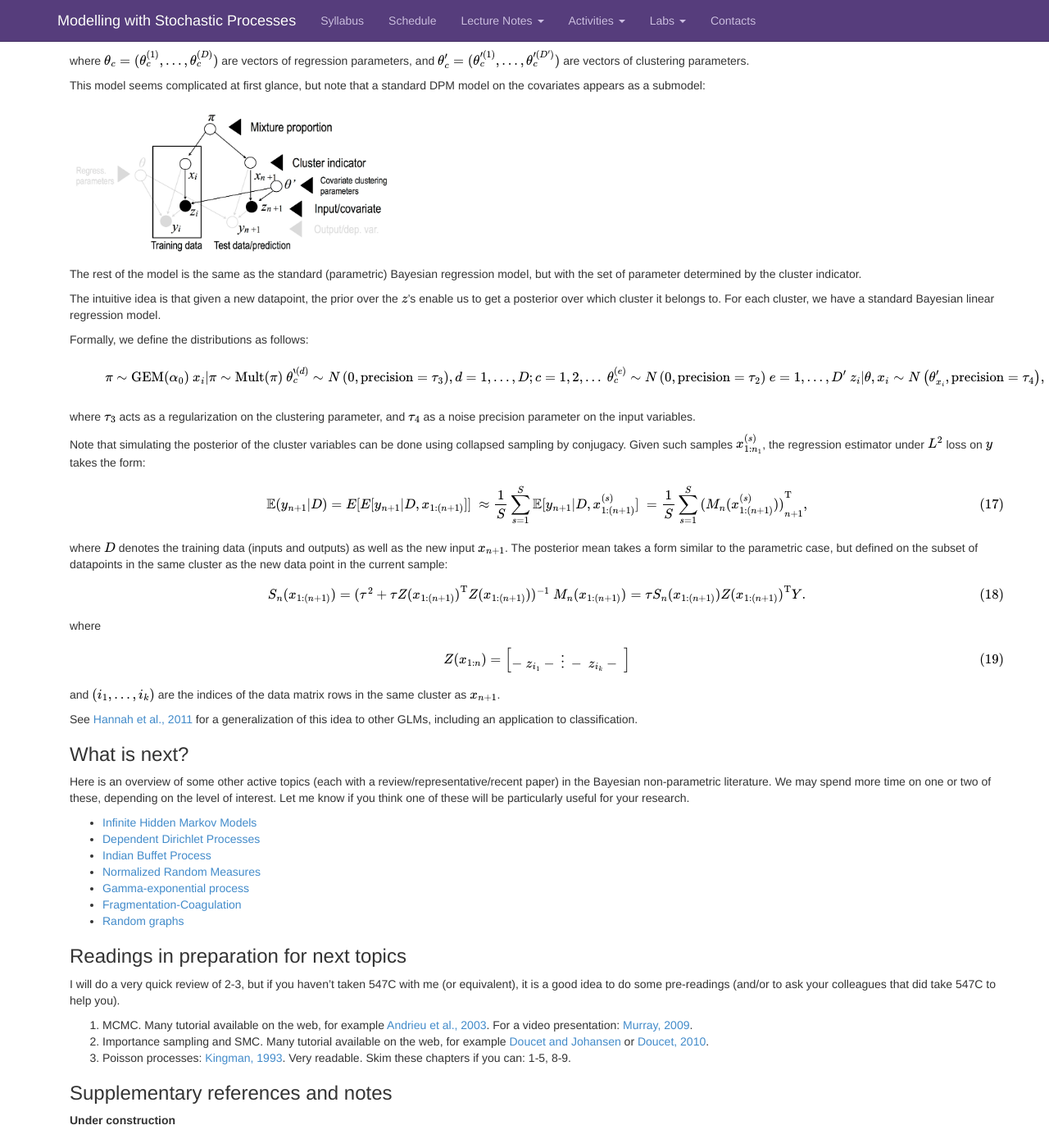
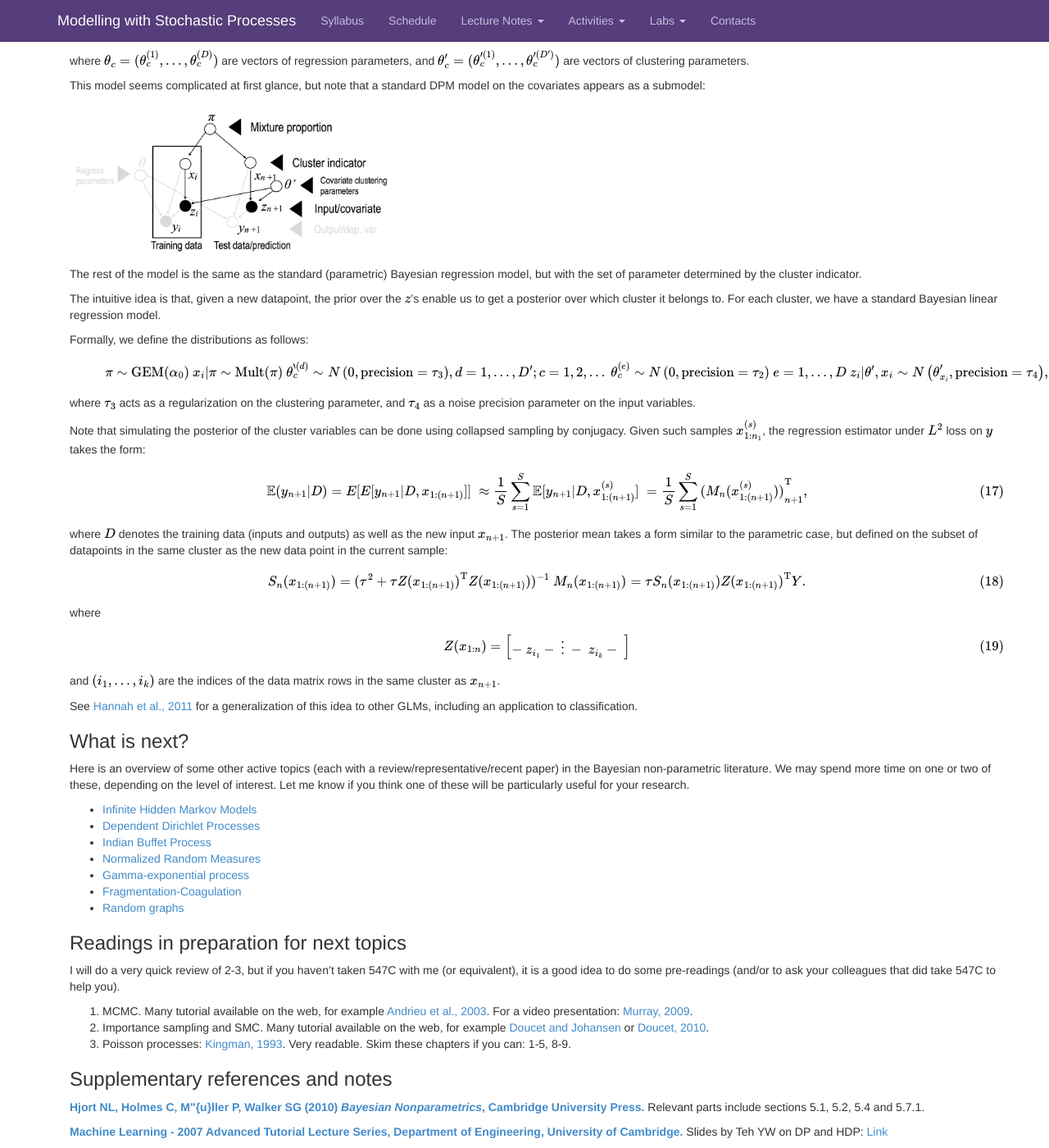
Before and after one commit to snowdj/stochastic_process_notes, a Jekyll site: the page built from _posts/2014-01-21-notes-lecture6.md, in a window 1280 px wide and 1400 px high, scrolled down 5139 px. Shown: the whole window at 82% size. Built offline with Jekyll 4.4.1, drawn with Linux system fonts in a browser that asks for light colours; nearby versions of some CDN libraries; Markdown is read by kramdown in place of the engine named in the settings; formulas are drawn with MathJax 3; comment, search, counter and statistics services are not loaded; some of the changed text lies outside the part shown.

Commit message:
Corrected typos (2)

```diff
--- a/_posts/2014-01-21-notes-lecture6.md
+++ b/_posts/2014-01-21-notes-lecture6.md
@@ -105,11 +105,10 @@
 
 1. Throw a dart on the prefix-specific stick $\pi^u$
 2. If it ends up in segment $c$ (e.g. $c=3$ here), sample $c$ beta random variables to construct the first few sticks
-3. Extract $c$ samples from $G$, return the third one. This is done by recursing this process:
+3. Extract $c$ samples from $G$, return the third one. $G$ can be sampled from using the following steps (the usual DP):
   1. Throw a dart on $\pi$,
   2. If it end up in segment $c'$ (e.g. $c'=2$ here), sample $c'$ beta random variables to construct the first few sticks
-  3. Generate $\theta\_1, \dots, \theta\_{c'}$ and return $\theta\_3$ (return the sample from $G$).
-
+  3. Generate $\theta\_1, \dots, \theta\_{c'}$ from $\unif(W)$. Here $\theta\_{c'}$ is the first realization of $G$. Repeat the process to generate $c=3$ realizations from $G$. Return $\theta\_3$.
 
 When the next sample is needed, only generate new sticks and base measure samples if the dart falls outside the region that was generated so far.  This means that samples from $G\_0$ are needed only when both the dart on the context specific and global sticks fall outside the sticks already generated.
 
@@ -213,16 +212,16 @@
 
 The rest of the model is the same as the standard (parametric) Bayesian regression model, but with the set of parameter determined by the cluster indicator.
 
-The intuitive idea is that given a new datapoint, the prior over the $z$'s enable us to get a posterior over which cluster it belongs to.  For each cluster, we have a standard Bayesian linear regression model.
+The intuitive idea is that, given a new datapoint, the prior over the $z$'s enable us to get a posterior over which cluster it belongs to.  For each cluster, we have a standard Bayesian linear regression model.
 
 Formally, we define the distributions as follows:
 \begin{eqnarray}
  \pi &\sim& \gem(\alpha\_0) \\\\
  x\_i|\pi & \sim &\mult(\pi)\\\\
- \theta\_c^{'(d)} & \sim & N\left(0, \textrm{precision}=\tau\_3\right), d = 1, \dots, D; c = 1,2,\ldots\\\\
- \theta\_c^{(e)} &\sim& N\left(0, \textrm{precision}=\tau\_2\right) \text{ } e=1, \ldots, D'\\\\
- z\_i | \theta, x\_i & \sim & N\left(\theta'\_{x\_i}, \textrm{precision}=\tau\_4\right), \text{  } i= 1, \ldots, n+1\\\\
- y\_i|z\_i,x\_i,\theta &\sim& N\left(\dotprod{\theta\_{x\_i}}{z\_i}, \frac{1}{\tau}\right),
+ \theta\_c^{'(d)} & \sim & N\left(0, \textrm{precision}=\tau\_3\right), d = 1, \dots, D'; c = 1,2,\ldots\\\\
+ \theta\_c^{(e)} &\sim& N\left(0, \textrm{precision}=\tau\_2\right) \text{ } e=1, \ldots, D\\\\
+ z\_i | \theta', x\_i & \sim & N\left(\theta'\_{x\_i}, \textrm{precision}=\tau\_4\right), \text{  } i= 1, \ldots, n+1\\\\
+ y\_i|z\_i,x\_i,\theta &\sim& N\left(\dotprod{\theta\_{x\_i}}{z\_i}, \textrm{precision}=\tau\right),
 \end{eqnarray}
 where $\tau\_3$ acts as a regularization on the clustering parameter, and $\tau\_4$ as a noise precision parameter on the input variables.
 
@@ -290,4 +289,6 @@
 
 ### Supplementary references and notes
 
-**Under construction**
+**[Hjort NL, Holmes C, M\"{u}ller P, Walker SG (2010) *Bayesian Nonparametrics*, Cambridge University Press.](http://books.google.ca/books?isbn=0521513464)** Relevant parts include sections 5.1, 5.2, 5.4 and 5.7.1.
+
+**[Machine Learning - 2007 Advanced Tutorial Lecture Series, Department of Engineering, University of Cambridge.](http://mlg.eng.cam.ac.uk/tutorials/07/)** Slides by Teh YW on DP and HDP: [Link](http://mlg.eng.cam.ac.uk/tutorials/07/ywt.pdf)
```
